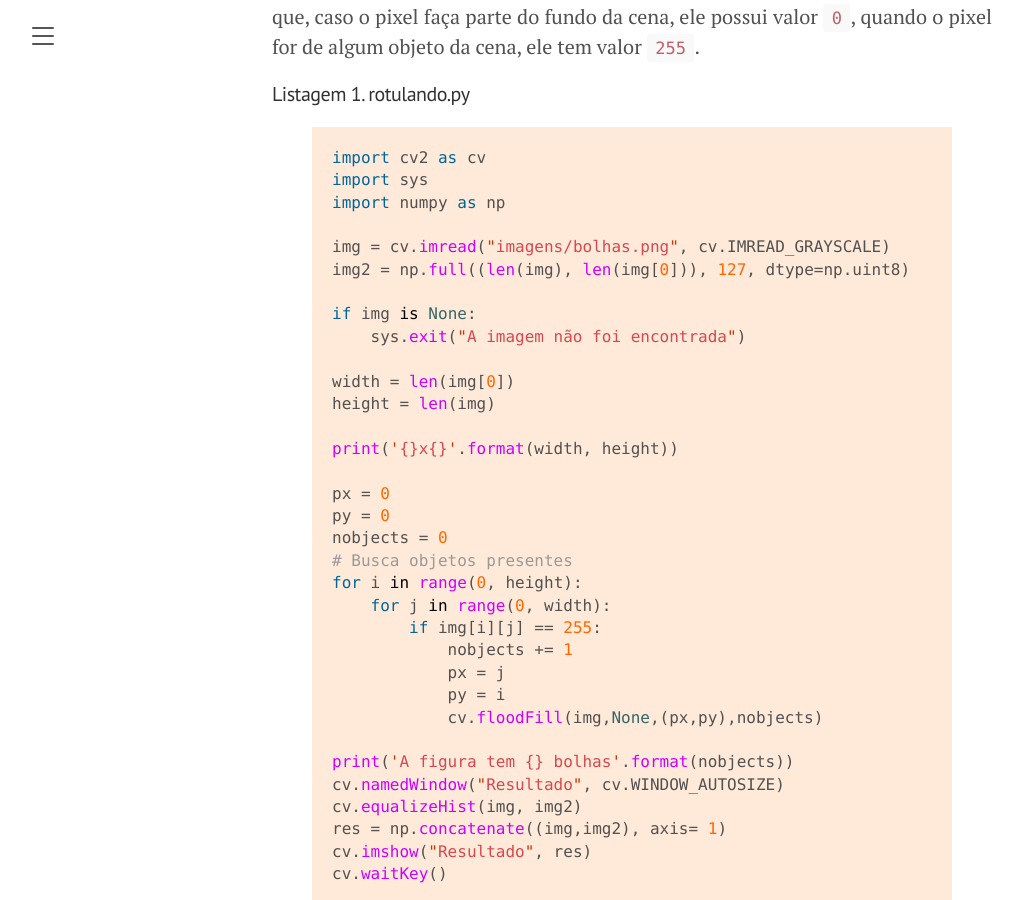
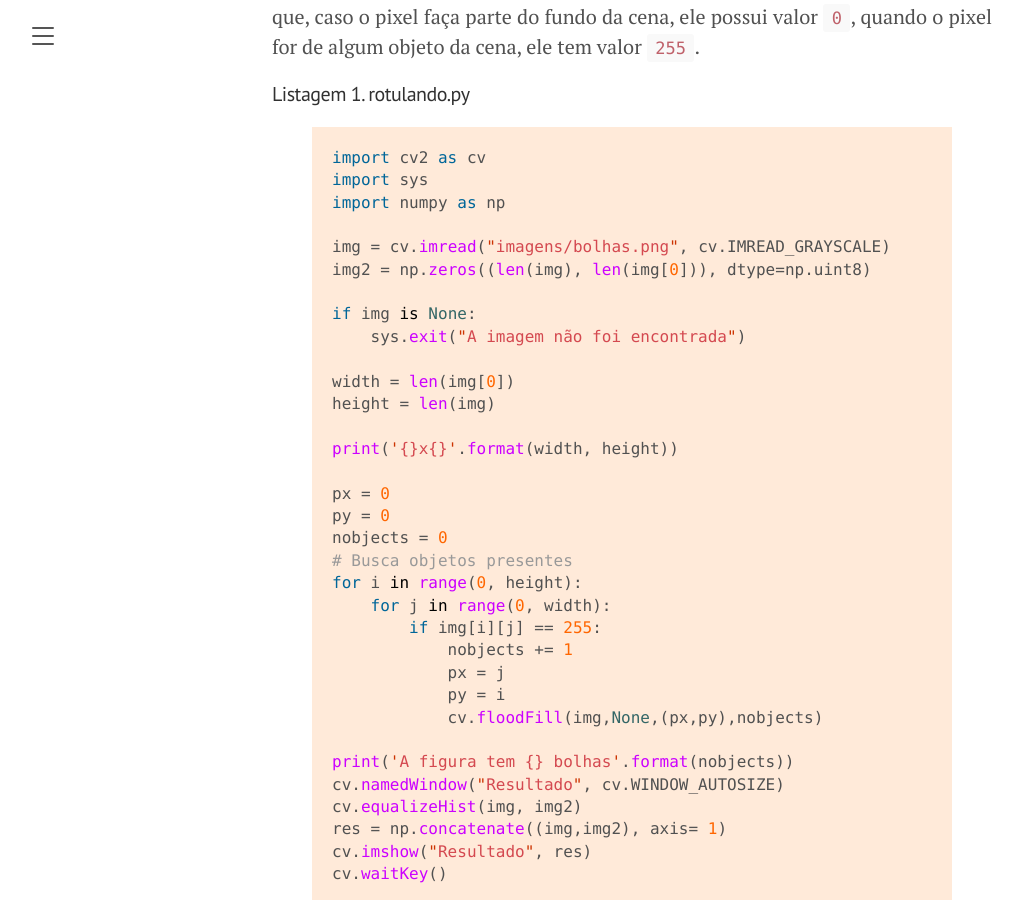
Before and after one commit to lucasamds/lucasamds.github.io, a Jekyll site: the page built from _posts/2021-02-26-preenchendo regiões.md, in a window 1280 px wide and 900 px high, scrolled down 708 px. Shown: the whole window, without its empty margins (8-1029 px from the left). Built offline with Jekyll 4.4.1, drawn with Linux system fonts in a browser that asks for light colours.

Commit message:
Update 2021-02-26-preenchendo regiões.md

```diff
--- a/_posts/2021-02-26-preenchendo regiões.md
+++ b/_posts/2021-02-26-preenchendo regiões.md
@@ -21,7 +21,7 @@ import sys
 import numpy as np
 
 img = cv.imread("imagens/bolhas.png", cv.IMREAD_GRAYSCALE)
-img2 = np.full((len(img), len(img[0])), 127, dtype=np.uint8)
+img2 = np.zeros((len(img), len(img[0])), dtype=np.uint8)
 
 if img is None:
     sys.exit("A imagem não foi encontrada")
```
